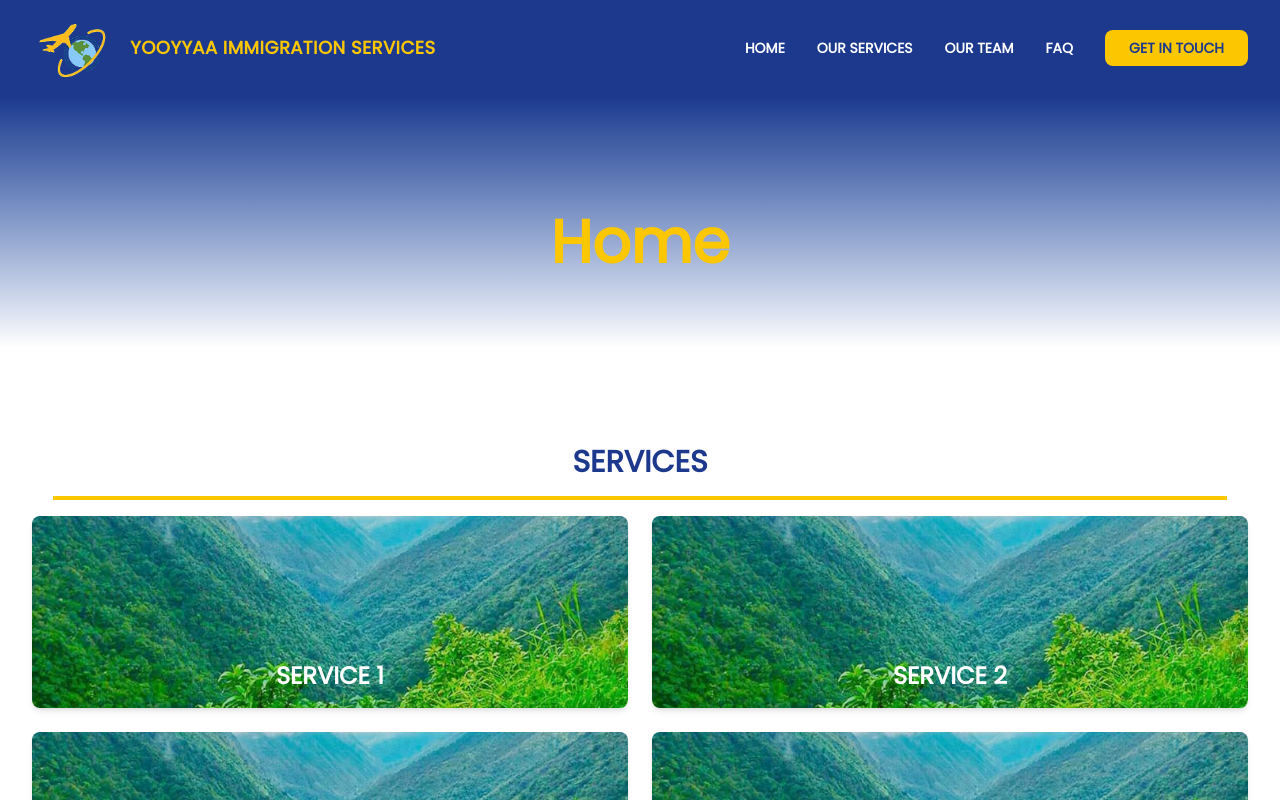
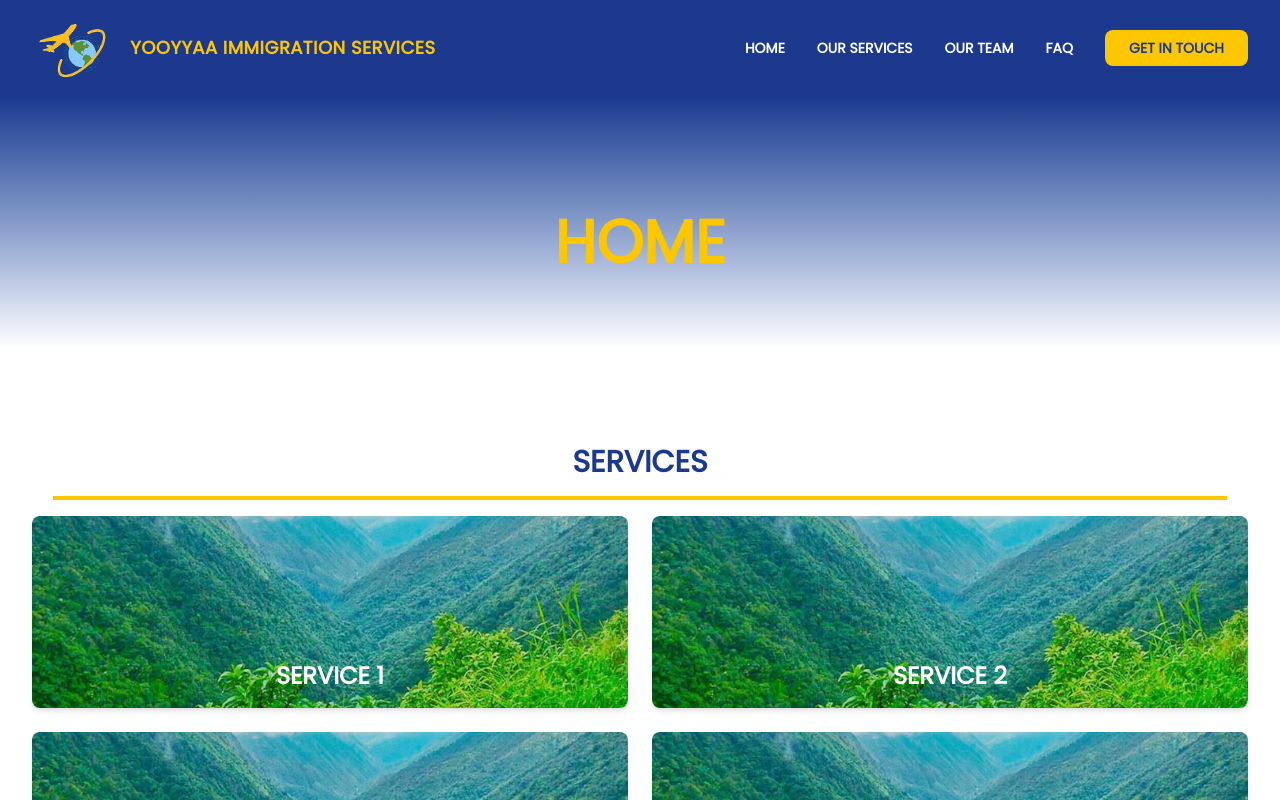
Before and after one commit to BestBow/Yooyyaa-Immigration-Consulting-Website, a React (Vite) app in the folder client/: page / in a window 1280 px wide. Shown: the top 800 px of the page. Built offline with nearby package versions, Linux system fonts and the light colour scheme.

Commit message:
Homepage Main Title is now all caps for consistency across pages

```diff
--- a/client/src/pages/Homepage.jsx
+++ b/client/src/pages/Homepage.jsx
@@ -24,7 +24,7 @@ const Homepage = () => {
     <div>
       {/* Hero Section */}
       <section className="hero-section">
-        <h1>Home</h1>
+        <h1>HOME</h1>
       </section>
 
       {/* Services Section */}
```
